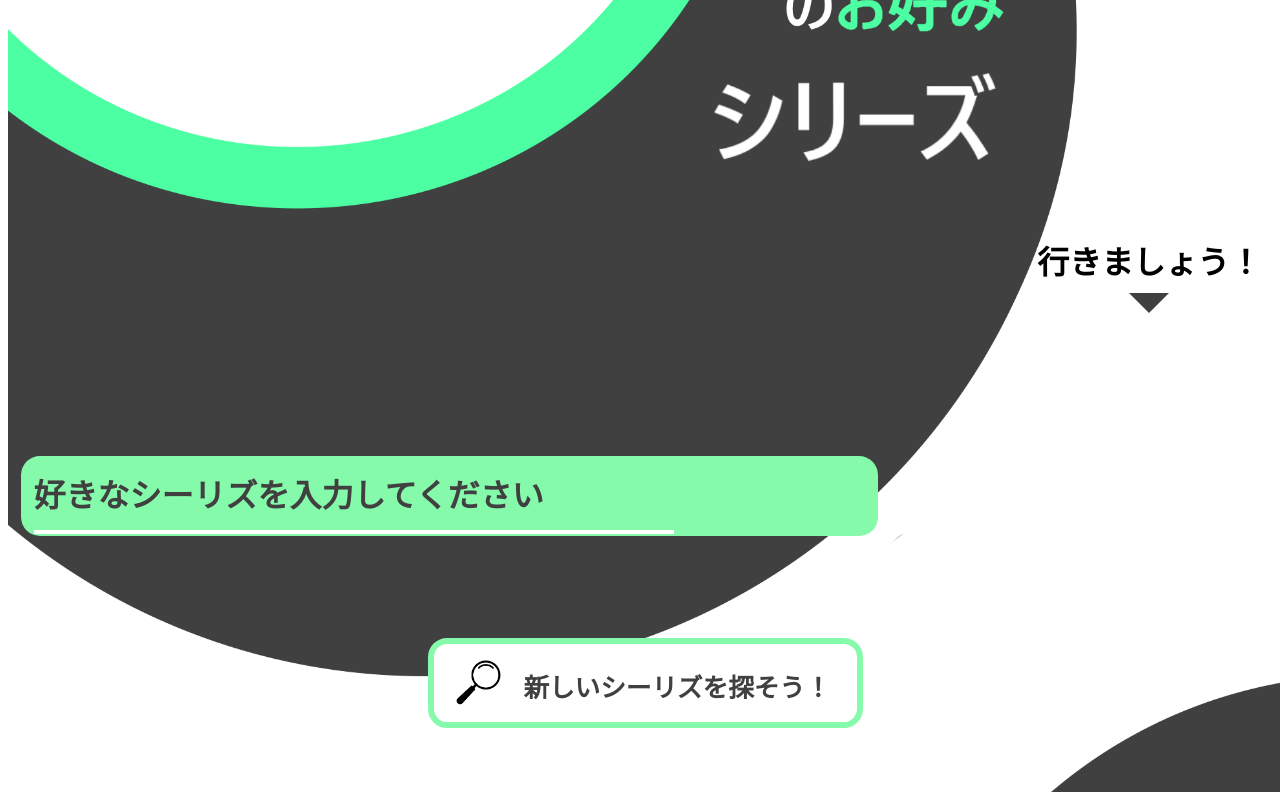
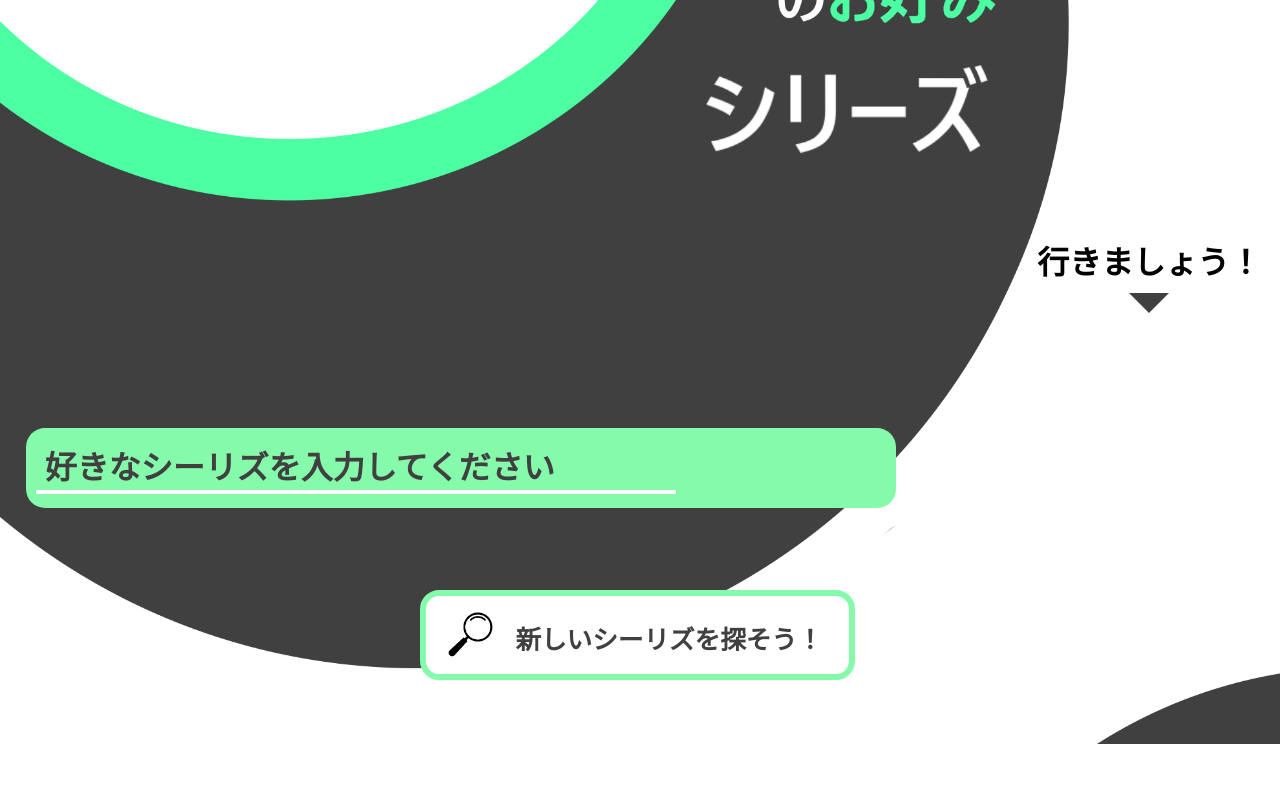
Before and after one commit to Zerui18/SMTP-Weeb, a plain HTML site: page index.html in a window 1280 px wide. Shown: the part 446-1246 px from the top of the page. After the commit the page ends 1190 px from the top, so only its background shows below. Drawn offline with Linux system fonts and the light colour scheme.

Commit message:
design changes

```diff
--- a/index.css
+++ b/index.css
@@ -18,6 +18,7 @@ html {
 }
 
 body {
+    margin: 0;
     width: 100vw !important;
     color: var(--secColor);
     font-family: -apple-system, BlinkMacSystemFont, 'Segoe UI', Roboto, Oxygen, Ubuntu, Cantarell, 'Open Sans', 'Helvetica Neue', sans-serif;
@@ -36,8 +37,8 @@ body {
 }
 
 .blurred {
-    filter: brightness(70%) blur(8px);
-    -webkit-filter: brightness(70%) blur(8px);
+    filter: brightness(50%) blur(8px);
+    -webkit-filter: brightness(50%) blur(8px);
 }
 
 button {
@@ -51,7 +52,7 @@ button {
 }
 
 #div_ratings {
-    width: 100vw;
+    width: 85vw;
     padding-top: 5vw;
     padding-left: 1vw;
 }
@@ -59,7 +60,7 @@ button {
 .div_rating {
     position: relative;
     margin-right: 5vw;
-    margin-bottom: 2.5vw;
+    margin-bottom: 0;
     width: 14vw;
     transition: opacity 0.3s;
     display: none;
@@ -123,8 +124,8 @@ button {
     font-size: 2.5vw;
     font-weight: 700;
     border: none;
-    margin: 20px 1vw;
-    padding: 8px 1vw;
+    margin: 0 2vw;
+    padding: 8px 1.5vw;
 }
 
 #search_bar_container div {
@@ -132,13 +133,13 @@ button {
     height: 0;
     width: 50%;
     border-bottom: 0.5vmin solid white;
-    left: 2vw;
-    bottom: 1.7vw;
+    left: 2.8vw;
+    bottom: 1.1vw;
 }
 
 #div_search {
-    margin-left: 1vw;
-    width: 95vw;
+    margin-left: 1.5vw;
+    width: 85vw;
 }
 
 .div_search_item {
```
